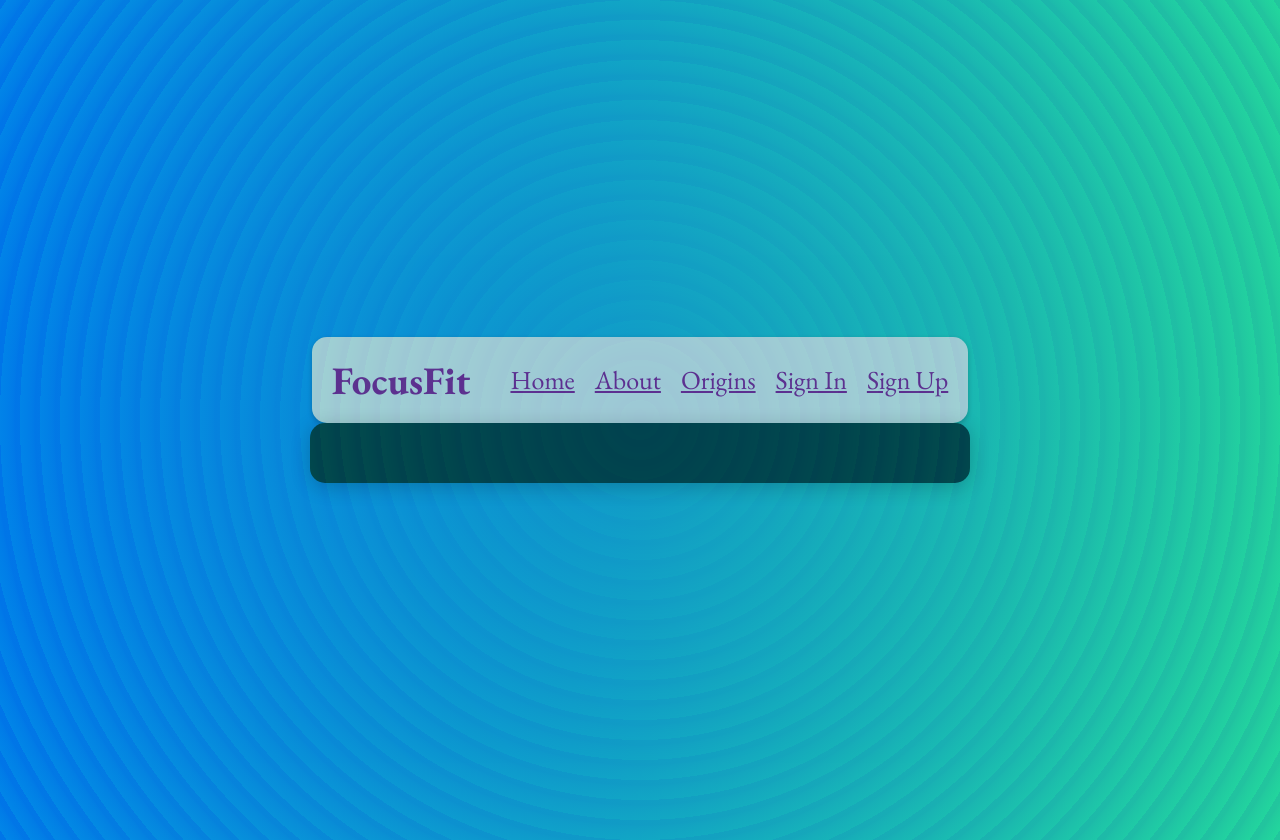
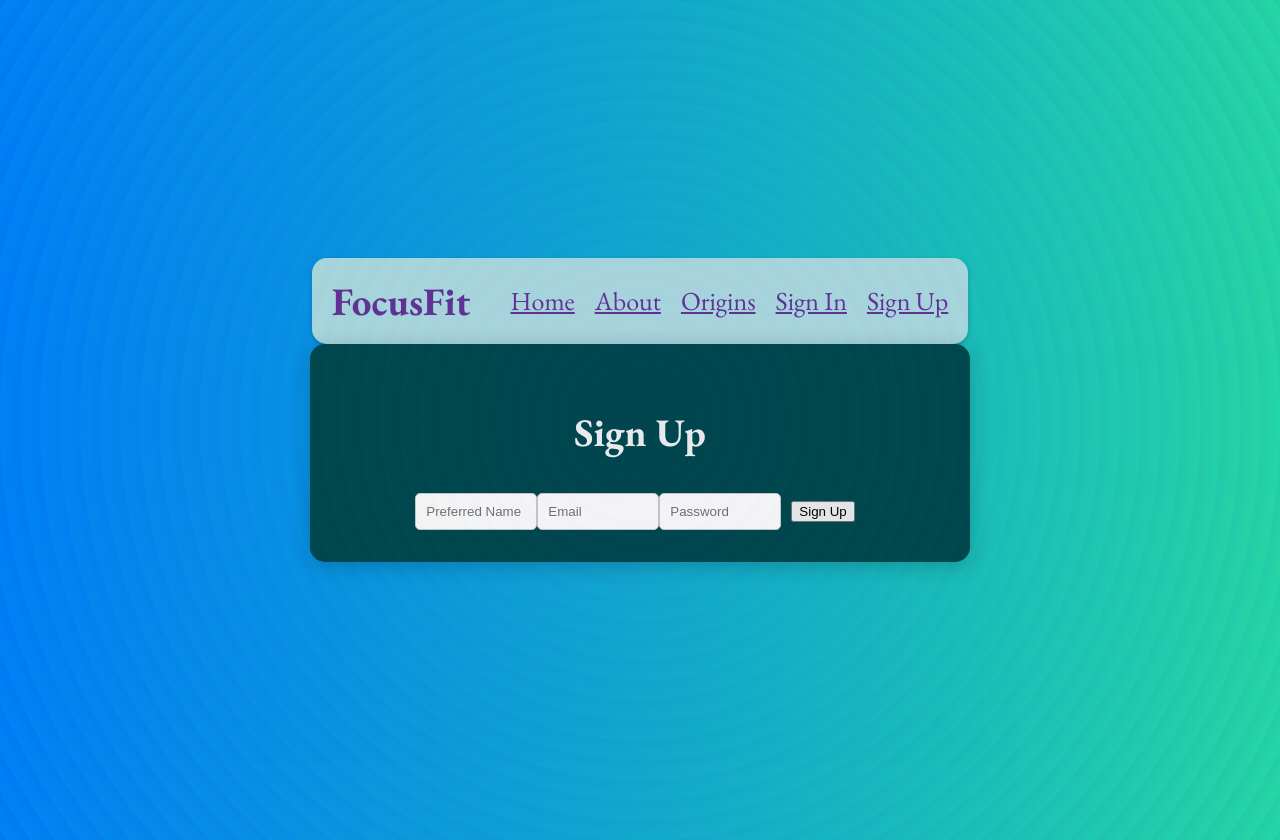
Before and after one commit to navesm/focus-fit1, a React (Create React App) app: page /sign-up in a window 1280 px wide. Built offline with nearby package versions, Linux system fonts and the light colour scheme; no server answers.

Commit message:
updated SignUp, SignIn, created dashboard, and updated links and Navbar

```diff
--- a/src/App.css
+++ b/src/App.css
@@ -4,7 +4,7 @@ body {
   height: 100%;
   overflow-x:hidden;
   background-color: rgba(38,217,72,1);
-  opacity: 0.9;
+  opacity: 0.95;
   background-image: radial-gradient(circle at center center, rgba(0,28,255,1), rgba(38,217,72,1)), repeating-radial-gradient(circle at center center, rgba(0,28,255,1), rgba(0,28,255,1), 10px, transparent 20px, transparent 10px);
   background-blend-mode: multiply;
   z-index: 0;
--- a/src/App.js
+++ b/src/App.js
@@ -1,13 +1,15 @@
-import React, {useState} from 'react';
+import React, { useState, useEffect } from 'react';
 import { BrowserRouter as Router, Route, Routes } from 'react-router-dom';
+import { supabase } from './supabaseClient';
 import ModeSwitcher from './components/modeSwitcher/modeSwitcher.js';
 import Timer from './components/timer/timer.js';
 import Settings from './components/settings/Settings.js';
-import NavBar from './components/navBar/navBar.js';
+import NavBar from './components/navBar/navBar.jsx';
 import About from './components/about/About.jsx';
 import Origins from './components/origins/Origins.jsx';
 import SignUp from './components/signUp/SignUp.jsx';
 import SignIn from './components/signIn/SignIn.jsx';
+import Dashboard from './components/dashboard/Dashboard.jsx';
 
 import './App.css';
 
@@ -19,6 +21,7 @@ function App() {
   const [pomodoroBreak, setPomodoroBreak] = useState(5); //Default pomodoro break in minutes;
   const [tabataBreak, setTabataBreak] = useState(10); //Default tabata break in seconds
   const [totalRounds, setTotalRounds] = useState(10); // 10 rounds by default
+  const [user, setUser] = useState(null);
 
   //Funcntion to update durations
   const setDurations = (type, value) => {
@@ -33,11 +36,36 @@ function App() {
     }
   };
 
+useEffect(() => {
+  const fetchUser = async() => {
+    const { data: { user } } = await supabase.auth.getUser();
+    setUser(user ? { displayName: user.display_name }: null);
+  };
+
+  fetchUser();
+
+  //Listen for auth state changes
+  const { data: { subscription } } = supabase.auth.onAuthStateChange((event, session) => {
+    setUser(session?.user ? { displayName: session.user.display_name } : null);
+  });
+
+  return () => subscription.unsubscribe();
+}, []);
+
+
+const handleSignOut = async () => {
+  await supabase.auth.signOut();
+  setUser(null);
+};
 
   return (
     <Router>
     <div className="App">
-      <NavBar className='NavBar'/>
+      <NavBar
+         className='NavBar'
+         user={user}
+         onSignOut={handleSignOut}
+         />
       <div className="container">
         <Routes>
           <Route
@@ -69,9 +97,9 @@ function App() {
             />
             <Route path="/about" element={<About/>}/>
             <Route path="/origins" element={<Origins/>}/>
-            <Route path="/sign-in" element=""/>
-
-            <Route path="/sign-up" element=""/>
+            <Route path="/sign-in" element={<SignIn/>}/>
+            <Route path="/sign-up" element={<SignUp/>}/>
+            <Route path="/dashboard" element={<Dashboard user={user}/>} />
         </Routes>
       </div>
     </div>
--- /dev/null
+++ b/src/components/dashboard/Dashboard.jsx
@@ -0,0 +1,15 @@
+import React from 'react';
+
+function Dashboard ({ user }) {
+	return (
+		<div>
+		  <h1>Welcome to your Dashboard, {user?.displayName || 'User'}!</h1>
+		  <p>Logged in x times</p>
+		  <p>Completed y Tabata workouts</p>
+		  <p>And y Tabata rounds</p>
+		  <p>Completed z Pomodoros</p>
+		</div>
+	);
+}
+
+export default Dashboard;
--- a/src/components/navBar/navBar.js
+++ b/src/components/navBar/navBar.jsx
@@ -2,7 +2,7 @@
 import { Link } from 'react-router-dom';
 import './navBar.style.scss';
 
-function NavBar () {
+function NavBar ({user, onSignOut}) {
 	return(
 	<nav className='navbar'>
 	<div className='logo'> FocusFit</div>
@@ -16,12 +16,25 @@ function NavBar () {
 			<li>
 			   <Link className="link" to="/origins">Origins</Link>
 			</li>
+			{ user ? (
+			<>
+				<Link className="link" to="/dashboard"> Welcome, {user.displayName} </Link>
+				<button onClick={onSignOut}> Sign Out </button>
+			</>
+
+			) : (
+			<>
 			<li>
 			   <Link className="link" to="/sign-in">Sign In</Link>
 			</li>
 			<li>
 			   <Link className="link" to="/sign-up">Sign Up</Link>
 			</li>
+			</>
+
+			)
+
+			}
 		</ul>
 	</nav>
 	);
--- a/src/components/signIn/SignIn.jsx
+++ b/src/components/signIn/SignIn.jsx
@@ -1,9 +1,48 @@
+import { useState } from 'react';
+import { supabase } from '../../supabaseClient';
+import { useNavigate } from 'react-router-dom';
+
+function SignIn () {
+	const [email, setEmail] = useState('');
+	const [password, setPassword] = useState('');
+	const [error, setError] = useState('');
+	const navigate = useNavigate();
+
+	const handleSignIn = async (e) => {
+		const { data, error } = await supabase.auth.signInWithPassword({
+			email,
+			password,
+		});
+
+		if (error) {
+			setError(error.message);
+		} else {
+			navigate('/dashboard');
+		}
+	};
 
 
-function SignIn () {
 	return (
-		<div></div>
-	)
+		<div>
+		<h2>Sign In</h2>
+		  <form onSubmit={handleSignIn}>
+		  	<input
+		  	   type="email"
+		  	   value={email}
+		  	   onChange={(e) => setEmail(e.target.value)}
+		  	   placeholder="Email"
+		  	 />
+		  	<input
+		  	  type="password"
+		  	  value={password}
+		  	  onChange={(e) => setPassword(e.target.value)}
+		  	  placeholder="Password"
+		  	/>
+		  	<button type="submit">Sign In</button>
+		  	{error && <p>{error}</p>}
+		  </form>
+		</div>
+	);
 }
 
 export default SignIn;
--- a/src/components/signUp/SignUp.jsx
+++ b/src/components/signUp/SignUp.jsx
@@ -1,11 +1,68 @@
+import React, { useState } from 'react';
+import { supabase } from '../../supabaseClient';
+import { useNavigate } from 'react-router-dom';
+
+function SignUp() {
+	const [email, setEmail] = useState('');
+	const [password, setPassword] = useState('');
+	const [preferredName, setPreferredName] = useState('');
+	const [error, setError] = useState(null);
+	const [message, setMessage] = useState(null);
+	const navigate = useNavigate();
+
+	const handleSignUp = async (e) => {
+		e.preventDefault();
+
+		//Attempt to sign up user
+		const { data, error } = await supabase.auth.signUp({
+			email,
+			password,
+			options: {
+				data: {display_name: preferredName}
+			}
+		});
+
+		if (error) {
+			setError(error.message);
+		} else if (data.user) {
+			setMessage('Sign-up successful! Redirecting to dashboard...');
+			setTimeout(() => {
+				navigate('/dashboard');
+			}, 2000);
+		}
+	};
 
 
-function SignUp() {
 	return (
 		<div>
-
+		<h2> Sign Up </h2>
+			<form onSubmit={handleSignUp}>
+			  <input
+			    type="text"
+			    placeholder="Preferred Name"
+			    value={preferredName}
+			    onChange={(e) => setPreferredName(e.target.value)}
+			  />
+			  <input
+			    type="email"
+			    placeholder="Email"
+			    value={email}
+			    onChange={(e) => setEmail(e.target.value)}
+			    required
+			  />
+			  <input
+			    type="password"
+			    placeholder="Password"
+			    value={password}
+			    onChange={(e) => setPassword(e.target.value)}
+			    required
+			  />
+			  <button type="submit">Sign Up</button>
+			</form>
+			{error && <p>{error}</p>}
+			{message && <p>{message}</p>}
 		</div>
-	)
-}
+	);
+};
 
 export default SignUp;
--- /dev/null
+++ b/src/supabaseClient.js
@@ -0,0 +1,6 @@
+import { createClient } from '@supabase/supabase-js';
+
+const supabaseUrl = process.env.REACT_APP_SUPABASE_URL;
+const supabaseAnonKey = process.env.REACT_APP_SUPABASE_ANON_KEY;
+
+export const supabase = createClient(supabaseUrl, supabaseAnonKey);
```
